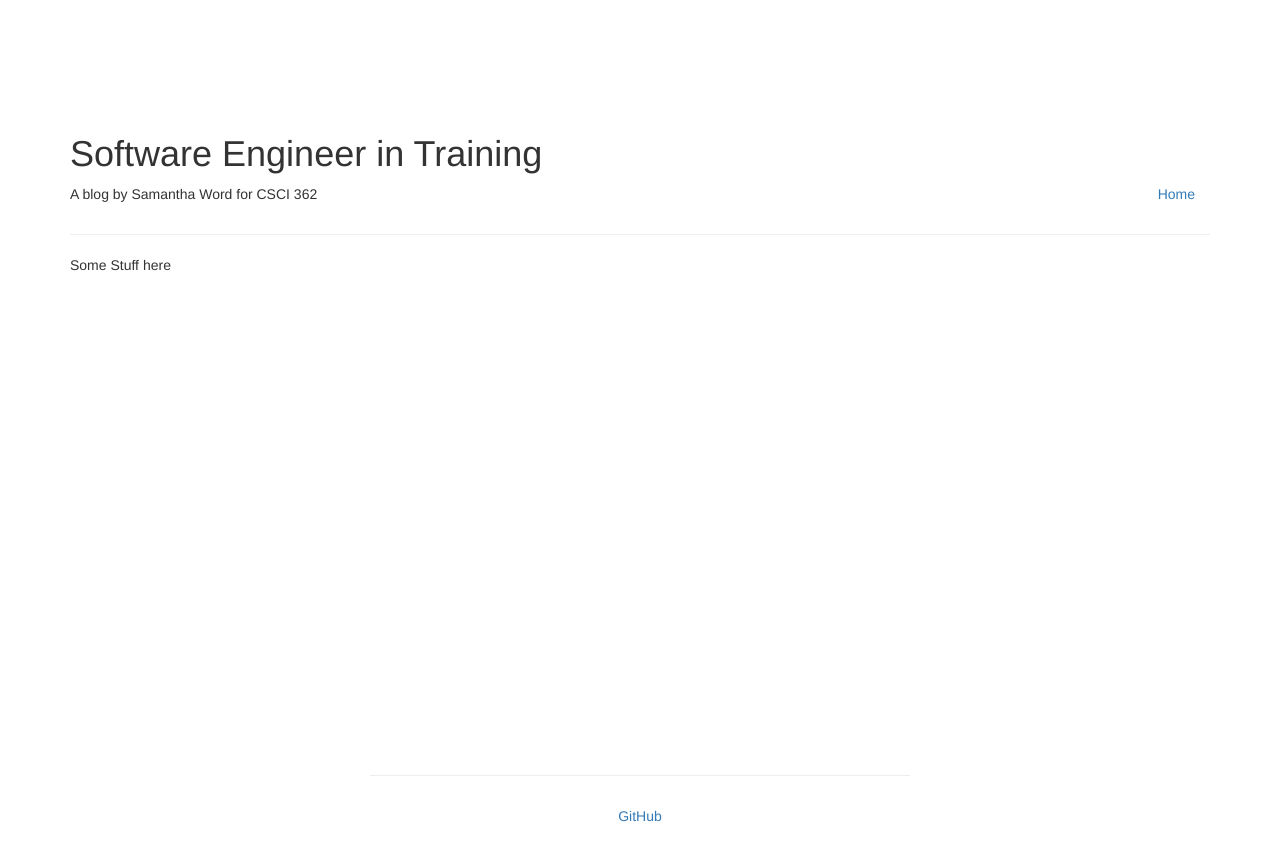
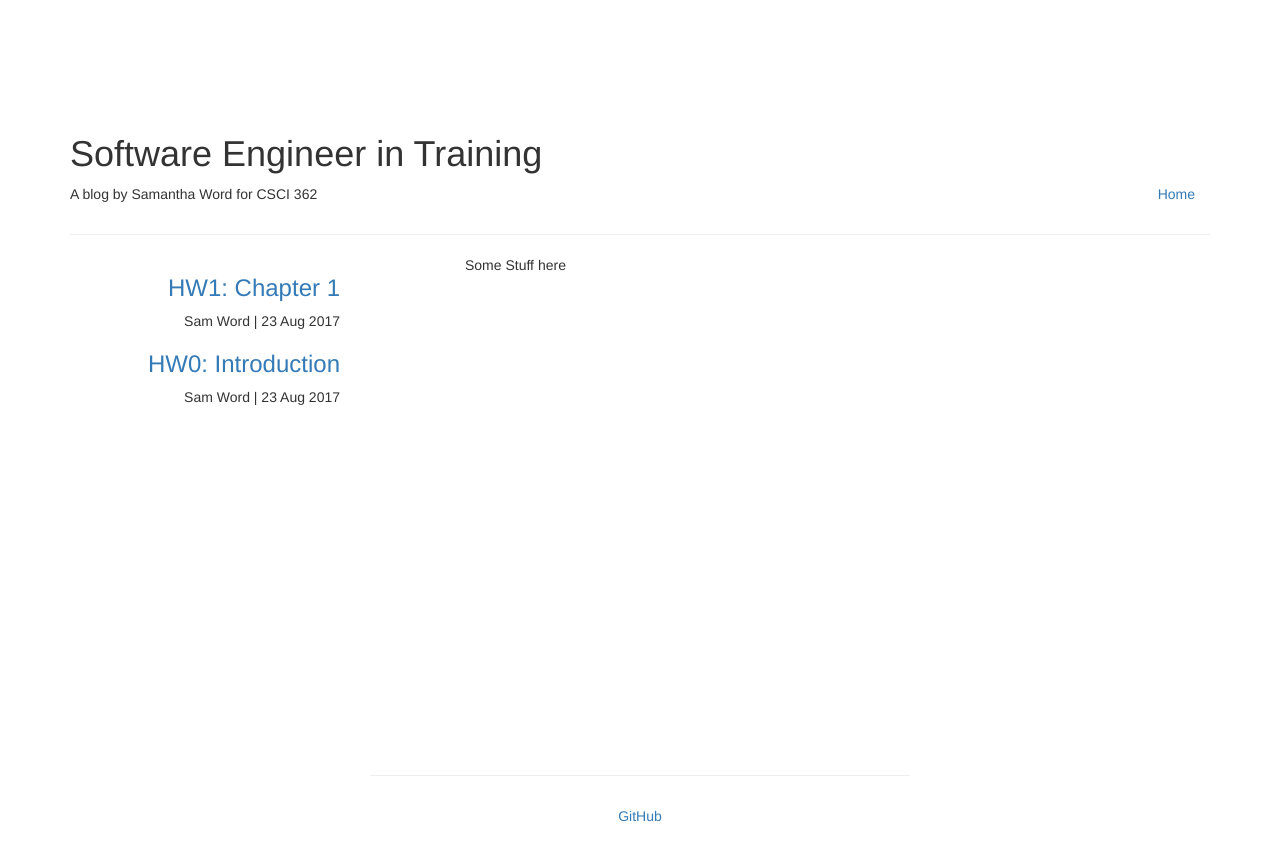
Before and after one commit to SamWord/SamWord.github.io, a Jekyll site: the page built from index.html, in a window 1280 px wide. Shown: the top 861 px of the page. Built offline with Jekyll 4.4.1, drawn with Linux system fonts in a browser that asks for light colours; nearby versions of some CDN libraries.

Commit message:
added blog menu and post framework

```diff
--- a/_layouts/default.html
+++ b/_layouts/default.html
@@ -26,7 +26,17 @@
 
 
       <div id="inner-content">
-         {{ content }}
+        <div class="col-sm-3">
+          {% for post in site.posts %}
+            <div class="text-right">
+              <h3><a href="{{ post.url }}" title="{{ post.title }}">{{ post.title }}</a></h3>
+                <p>{{ post.author }} | {{ post.date | date_to_string }}</p>
+            </div>
+          {% endfor %}
+        </div>
+        <div class="col-sm-8 pull-right">
+          {{ content }}
+        </div>
       </div>
 
 
--- /dev/null
+++ b/_posts/2017-08-23-HW0-Introduction.md
@@ -0,0 +1,8 @@
+---
+layout: post
+title: "HW0: Introduction"
+date: 2017-08-23
+author: Sam Word
+---
+
+I'll write this later. Come back soon!
--- /dev/null
+++ b/_posts/2017-08-23-HW1-Chapter-1.md
@@ -0,0 +1,8 @@
+---
+layout: post
+title: "HW1: Chapter 1"
+date: 2017-08-23
+author: Sam Word
+---
+
+I'll write this later again. Come back soon!
```
Also changed, not shown: _layouts/post.html (added, +10 -0 lines).
